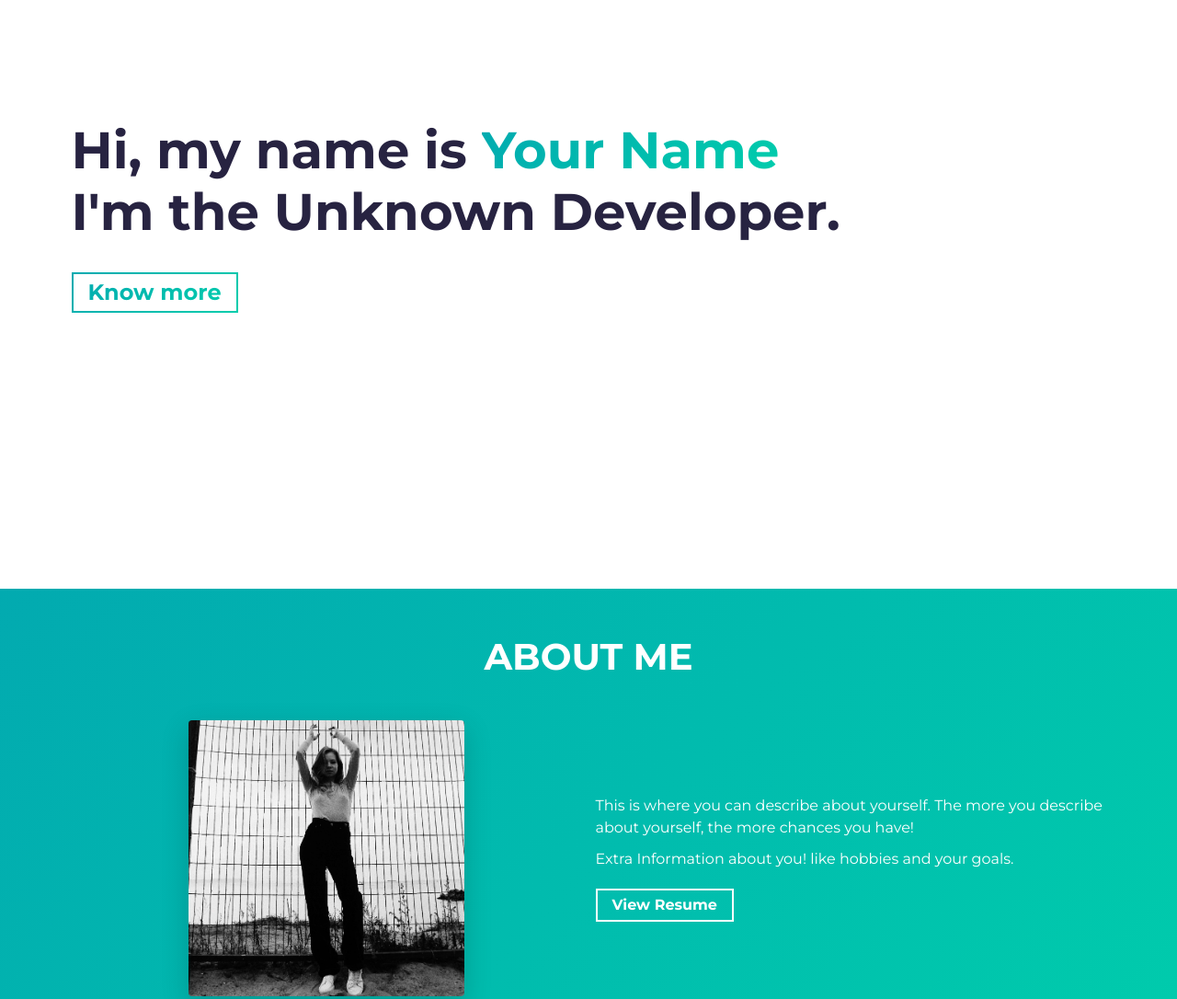
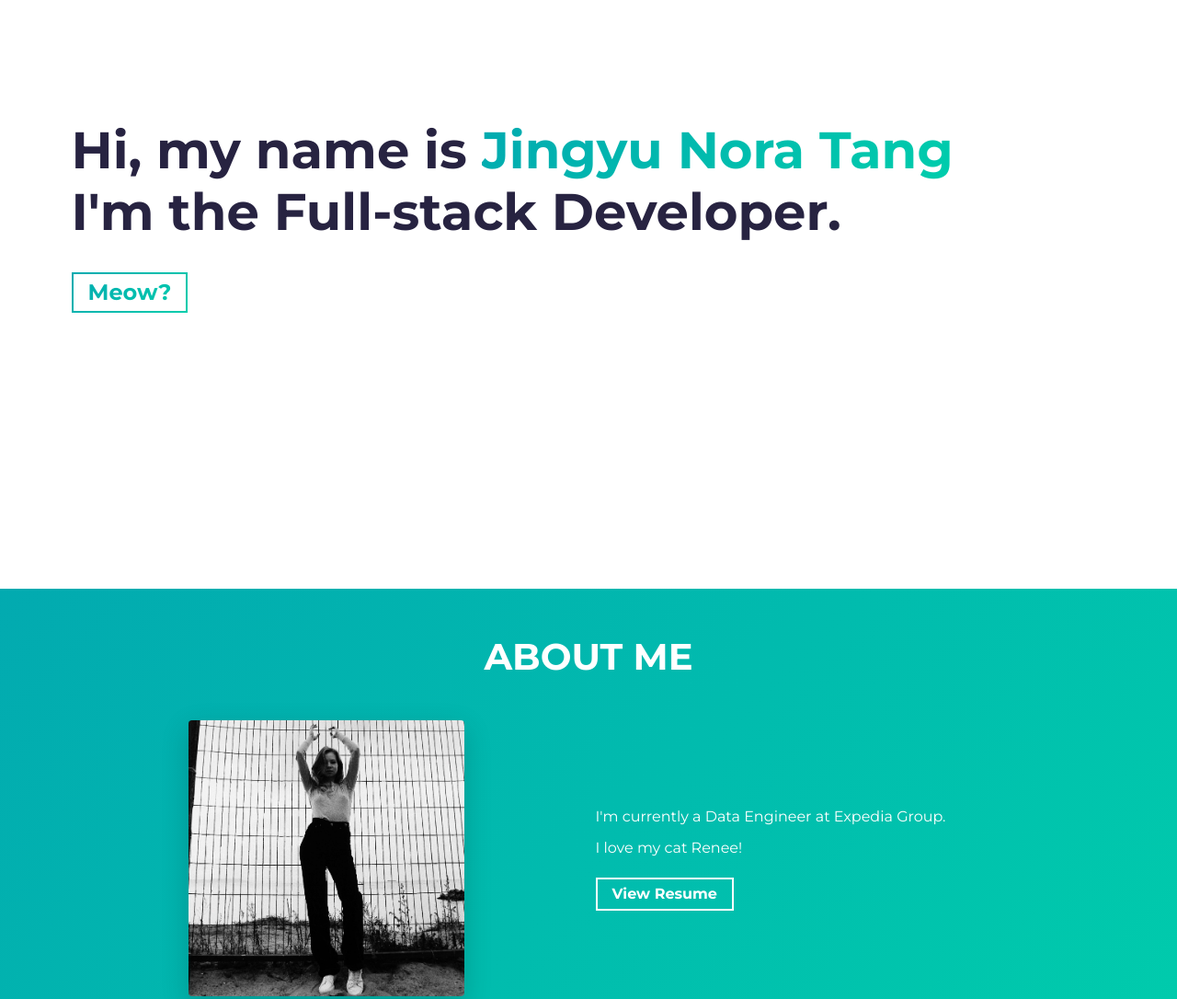
Before and after one commit to jyyy03/portfolio, a website built with Parcel: page src/index.html in a window 1280 px wide. Shown: the part 160-1246 px from the top of the page at 92% size. Built offline with nearby package versions, Linux system fonts and the light colour scheme.

Commit message:
test resume

```diff
--- a/package.json
+++ b/package.json
@@ -20,8 +20,8 @@
   },
   "homepage": "https://github.com/cobiwave/simplefolio#readme",
   "devDependencies": {
-    "@parcel/transformer-sass": "^2.8.2",
-    "parcel": "^2.8.2",
+    "@parcel/transformer-sass": "^2.12.0",
+    "parcel": "^2.12.0",
     "prettier": "^2.8.1"
   },
   "dependencies": {
--- a/src/index.html
+++ b/src/index.html
@@ -18,11 +18,11 @@
     <link rel="shortcut icon" type="image/png" href="assets/favicon.png" />
 
     <!-- Todo: put here your site title -->
-    <title>[Your name here] | Developer</title>
+    <title>Jingyu Nora Tang | Developer</title>
     <!-- Todo: add some coding keywords below - e.g: (javascript, yourusername, etc) -->
     <meta name="keywords" content="[username], [name], skill" />
     <!-- Todo: improve your SEO by adding a small description of you -->
-    <meta name="description" content="[Your name here] | Developer" />
+    <meta name="description" content="Jingyu Nora Tang | Developer" />
 
     <link
       rel="stylesheet"
@@ -46,13 +46,13 @@
     <section id="hero" class="jumbotron">
       <div class="container">
         <h1 class="hero-title load-hidden">
-          Hi, my name is <span class="text-color-main">Your Name</span>
+          Hi, my name is <span class="text-color-main">Jingyu Nora Tang</span>
           <br />
-          I'm the Unknown Developer.
+          I'm the Full-stack Developer.
         </h1>
         <p class="hero-cta load-hidden">
           <a rel="noreferrer" class="cta-btn cta-btn--hero" href="#about"
-            >Know more</a
+            >Meow?</a
           >
         </p>
       </div>
@@ -79,18 +79,18 @@
           <div class="col-md-6 col-sm-12">
             <div class="about-wrapper__info load-hidden">
               <p class="about-wrapper__info-text">
-                This is where you can describe about yourself. The more you
-                describe about yourself, the more chances you have!
+                I'm currently a Data Engineer at Expedia Group.
+
               </p>
               <p class="about-wrapper__info-text">
-                Extra Information about you! like hobbies and your goals.
+                I love my cat Renee!
               </p>
               <span class="d-flex mt-3">
                 <a
                   rel="noreferrer"
                   target="_blank"
                   class="cta-btn cta-btn--resume"
-                  href="assets/resume.pdf"
+                  href="assets/JingyuTang_resume.pdf"
                 >
                   View Resume
                 </a>
```
Also changed, not shown: dist/index.html, 3 other files.
